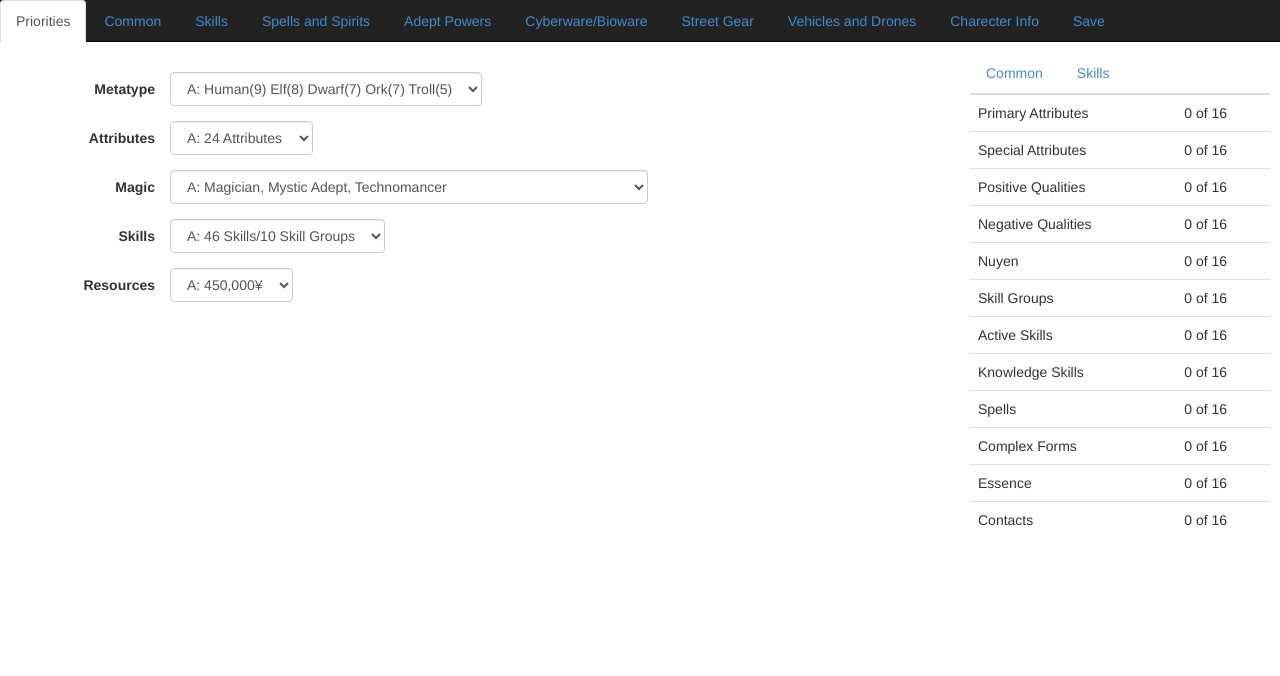
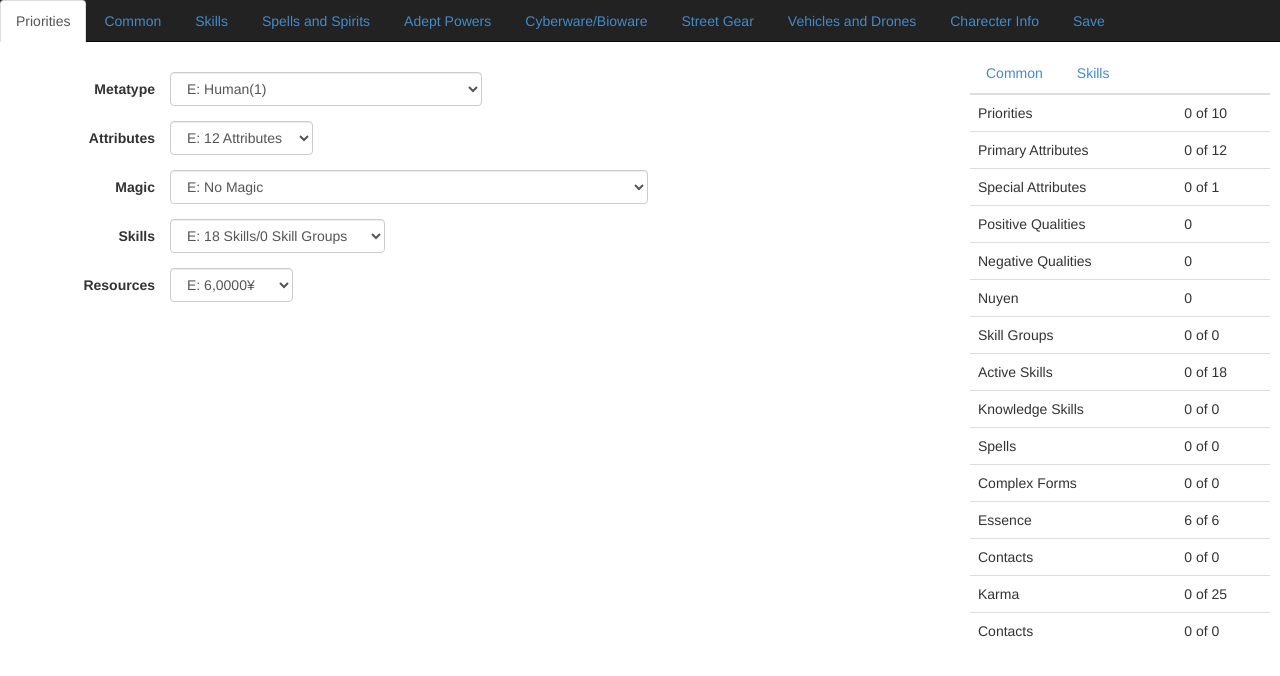
Before and after one commit to albertwohletz/wiz, a Django app: page / in a window 1280 px wide. Shown: the top 676 px of the page. Run offline with Django 3.2, Linux system fonts and the light colour scheme; data that the repository does not hold is empty; some libraries are stand-ins or nearby versions.

Commit message:
priorities and green color if succes.

```diff
--- a/Frontend/static/js/common.js
+++ b/Frontend/static/js/common.js
@@ -1,5 +1,5 @@
 $(function(){
-	$( ".spinner" ).spinner({
+	$( ".attribute-spinner" ).spinner({
 		min: 1,
 		max: 6,
 		start: 1,
--- a/Frontend/static/js/main.js
+++ b/Frontend/static/js/main.js
@@ -28,8 +28,14 @@ $(function(){
 
 
 var summary_data={
+	'priorities_spent': 0,
+	'priorities_available': 16,
 	'attributes_spent': 0,
-	'attributes_available': 16
+	'attributes_available': 16,
+	'skills_spent': 0,
+	'skills_available': 16,
+	'skill_groups_spent': 0,
+	'skill_groups_available': 10,
 }
 
 var attributes={
@@ -46,16 +52,47 @@ var attributes={
 	'res': {'base': 1, 'aug': 1}
 }
 
+
 function update_attributes(key, value){
 	summary_data[key] = value;
 	$('#summary-primary-attributes').html(summary_data['attributes_spent'] + ' of ' + summary_data['attributes_available']);
 
 	if (summary_data['attributes_spent'] > summary_data['attributes_available']){
 		$('#summary-primary-attributes').parent().addClass('danger');
+		$('#summary-primary-attributes').parent().removeClass('success');
+	} else if (summary_data['attributes_spent'] == summary_data['attributes_available']) {
+		$('#summary-primary-attributes').parent().addClass('success');
+		$('#summary-primary-attributes').parent().removeClass('danger');
 	} else {
 		$('#summary-primary-attributes').parent().removeClass('danger');
+		$('#summary-primary-attributes').parent().removeClass('success');
 	}
 }
+
+function update_skills(key, value){
+	summary_data[key] = value;
+
+	$('#summary-skills').html(summary_data['skills_spent'] + ' of ' + summary_data['skills_available']);
+	$('#summary-groups').html(summary_data['skill_groups_spent'] + ' of ' + summary_data['skill_groups_available']);
+
+	if (summary_data['skills_spent'] > summary_data['attributes_available']){
+		$('#summary-skills').parent().addClass('danger');
+		$('#summary-skills').parent().removeClass('success');
+	} else if (summary_data['skills_spent'] == summary_data['attributes_available']){
+		$('#summary-skills').parent().addClass('success');
+		$('#summary-skills').parent().removeClass('danger');
+	} else {
+		$('#summary-skills').parent().removeClass('danger');
+		$('#summary-skills').parent().removeClass('success');
+	}
+
+	if (summary_data['skill_groups_spent'] > summary_data['skill_groups_available']){
+		$('#summary-groups').parent().addClass('danger');
+	} else {
+		$('#summary-groups').parent().removeClass('danger');
+	}
+}
+
 
 function get_data(key){
 	return data[key];
--- a/Frontend/static/js/priorities.js
+++ b/Frontend/static/js/priorities.js
@@ -1,6 +1,31 @@
 // Priorities click handlers
 $(function(){
+	$(".priority").change(function(){
+		var sum = 0
+		$('.priority>option:selected').each(function(){
+			sum += parseInt($(this).attr('index'));
+		});
+
+		$('#summary-priorities').html(sum + ' of 10')
+
+		if (sum == 10){
+			$('#summary-priorities').parent().addClass('success');
+			$('#summary-priorities').parent().removeClass('danger');
+		} else if (sum > 10){
+			$('#summary-priorities').parent().addClass('danger');
+			$('#summary-priorities').parent().removeClass('success');
+		} else {
+			$('#summary-priorities').parent().removeClass('danger');
+			$('#summary-priorities').parent().removeClass('success');
+		}
+	});
+	$('#priority-attributes>option:selected').attr('index')
 	$('#priority-attributes').change(function() {
 		update_attributes('attributes_available', $(this).val());
 	});
+	$('#priority-skills').change(function() {
+		var val = $(this).val()
+		update_skills('skills_available', val.split('/')[0]);
+		update_skills('skill_groups_available', val.split('/')[1]);
+	});
 });
--- /dev/null
+++ b/Frontend/static/js/skills.js
@@ -0,0 +1,28 @@
+$(function(){
+	$( ".skill-spinner" ).spinner({
+		min: 1,
+		max: 6,
+		start: 1,
+		spin: function( event, ui ) {
+			set_attribute($(this).attr('id'), ui.value);
+			sum=0;
+			$('.skill-spinner').each(function(){
+		    	sum += parseInt($(this).val() - $(this).attr('aria-valuemin'));
+			});
+			update_skills('skills_spent', sum);
+      	}
+	});
+	$( ".group-spinner" ).spinner({
+		min: 1,
+		max: 6,
+		start: 1,
+		spin: function( event, ui ) {
+			set_attribute($(this).attr('id'), ui.value);
+			sum=0;
+			$('.group-spinner').each(function(){
+		    	sum += parseInt($(this).val() - $(this).attr('aria-valuemin'));
+			});
+			update_skills('skill_groups_spent', sum);
+      	}
+	});
+});
--- a/Frontend/views.py
+++ b/Frontend/views.py
@@ -22,6 +22,22 @@ def home(request):
             'metatype': {},
             'attributes': {'A':24,'B':20,'C':16,'D':14,'E':12}
         },
+        'skill_groups': [
+            'Biotech',
+            'Sorcery',
+            'Influence',
+            'Engineering',
+            'Tasking',
+            'Close Combat',
+            'Stealth',
+            'Firearms',
+            'Cracking',
+            'Outdoors',
+            'Conjuring',
+            'Electronics',
+            'Athletics',
+            'Enchanting'
+        ]
     }
 
     from collections import OrderedDict
--- a/templates/main.html
+++ b/templates/main.html
@@ -12,6 +12,7 @@
         <script src={% static 'js/main.js' %}></script>
         <script src={% static 'js/priorities.js' %}></script>
         <script src={% static 'js/common.js' %}></script>
+        <script src={% static 'js/skills.js' %}></script>
 	</head>
 	<body>
         <!-- nav buttons -->
@@ -35,6 +36,7 @@
                 <!-- Tab Content -->
                 {% include 'priorities.html' %}
                 {% include 'common.html' %}
+                {% include 'skills.html' %}
             </div>
         </div>
 
@@ -47,18 +49,21 @@
                             <li class='nav-skills'><a data-role="button" href="#">Skills</a></li>
                         </ul>
                 </thead>
-                <tr><td>Primary Attributes</td><td id='summary-primary-attributes'>0 of 16</td></tr>
-                <tr><td>Special Attributes</td><td id='summary-special-attributes'>0 of 16</td></tr>
-                <tr><td>Positive Qualities</td><td id='summary-positive-qualities'>0 of 16</td></tr>
-                <tr><td>Negative Qualities</td><td td='summary-negative-qualities'>0 of 16</td></tr>
-                <tr><td>Nuyen</td><td id='summary-nuyen'>0 of 16</td></tr>
-                <tr><td>Skill Groups</td><td id='summary-groups'>0 of 16</td></tr>
-                <tr><td>Active Skills</td><td id='summary-skills'>0 of 16</td></tr>
-                <tr><td>Knowledge Skills</td><td id='summary-knowledge'>0 of 16</td></tr>
-                <tr><td>Spells</td><td id='summary-spells'>0 of 16</td></tr>
-                <tr><td>Complex Forms</td><td id='summary-forms'>0 of 16</td></tr>
-                <tr><td>Essence</td><td id='summary-essence'>0 of 16</td></tr>
-                <tr><td>Contacts</td><td id='summary-contacts'>0 of 16</td></tr>
+                <tr><td>Priorities</td><td id='summary-priorities'>0 of 10</td></tr>
+                <tr><td>Primary Attributes</td><td id='summary-primary-attributes'>0 of 12</td></tr>
+                <tr><td>Special Attributes</td><td id='summary-special-attributes'>0 of 1</td></tr>
+                <tr><td>Positive Qualities</td><td id='summary-positive-qualities'>0</td></tr>
+                <tr><td>Negative Qualities</td><td td='summary-negative-qualities'>0</td></tr>
+                <tr><td>Nuyen</td><td id='summary-nuyen'>0</td></tr>
+                <tr><td>Skill Groups</td><td id='summary-groups'>0 of 0</td></tr>
+                <tr><td>Active Skills</td><td id='summary-skills'>0 of 18</td></tr>
+                <tr><td>Knowledge Skills</td><td id='summary-knowledge'>0 of 0</td></tr>
+                <tr><td>Spells</td><td id='summary-spells'>0 of 0</td></tr>
+                <tr><td>Complex Forms</td><td id='summary-forms'>0 of 0</td></tr>
+                <tr><td>Essence</td><td id='summary-essence'>6 of 6</td></tr>
+                <tr><td>Contacts</td><td id='summary-contacts'>0 of 0</td></tr>
+                <tr><td>Karma</td><td id='summary-contacts'>0 of 25</td></tr>
+                <tr><td>Contacts</td><td id='summary-contacts'>0 of 0</td></tr>
             </table>
         </div>
         <!-- Karma Essence Nuyen -->
--- a/templates/priorities.html
+++ b/templates/priorities.html
@@ -2,52 +2,52 @@
 	<form class="form-horizontal">
 		<div class="form-group form-inline">
 			<label for="metatype" class="col-sm-2 control-label">Metatype</label>
-		<select class="form-control" id="priority-metatype">
-	  		<option value='A'>A: Human(9) Elf(8) Dwarf(7) Ork(7) Troll(5)</option>
-	  		<option value='B'>B: Human(7) Elf(6) Dwarf(4) Ork(4) Troll(0)</option>
-	  		<option value='C'>C: Human(5) Elf(3) Dwarf(1) Ork(0)</option>
-	  		<option value='D'>D: Human(3) Elf(0)</option>
-	  		<option value='E'>E: Human(1)</option>
+			<select class="form-control priority" id="priority-metatype">
+		  		<option index=4 value='A'>A: Human(9) Elf(8) Dwarf(7) Ork(7) Troll(5)</option>
+		  		<option index=3 value='B'>B: Human(7) Elf(6) Dwarf(4) Ork(4) Troll(0)</option>
+		  		<option index=2 value='C'>C: Human(5) Elf(3) Dwarf(1) Ork(0)</option>
+		  		<option index=1 value='D'>D: Human(3) Elf(0)</option>
+		  		<option index=0 selected value='E'>E: Human(1)</option>
 			</select>
 		</div>
 		<div class="form-group form-inline">
 			<label for="attributes" class="col-sm-2 control-label">Attributes</label>
-		<select class="form-control" id="priority-attributes">
-	  		<option value='{{priorities.attributes.A}}'>A: {{priorities.attributes.A}} Attributes</option>
-	  		<option value='{{priorities.attributes.B}}'>B: {{priorities.attributes.B}} Attributes</option>
-	  		<option value='{{priorities.attributes.C}}'>C: {{priorities.attributes.C}} Attributes</option>
-	  		<option value='{{priorities.attributes.D}}'>D: {{priorities.attributes.D}} Attributes</option>
-	  		<option value='{{priorities.attributes.E}}'>E: {{priorities.attributes.E}} Attributes</option>
+			<select class="form-control priority" id="priority-attributes">
+		  		<option index=4 value='{{priorities.attributes.A}}'>A: {{priorities.attributes.A}} Attributes</option>
+		  		<option index=3 value='{{priorities.attributes.B}}'>B: {{priorities.attributes.B}} Attributes</option>
+		  		<option index=2 value='{{priorities.attributes.C}}'>C: {{priorities.attributes.C}} Attributes</option>
+		  		<option index=1 value='{{priorities.attributes.D}}'>D: {{priorities.attributes.D}} Attributes</option>
+		  		<option index=0 selected value='{{priorities.attributes.E}}'>E: {{priorities.attributes.E}} Attributes</option>
 			</select>
 		</div>
 		<div class="form-group form-inline">
 			<label for="magic" class="col-sm-2 control-label">Magic</label>
-		<select class="form-control" id="priority-magic">
-	  		<option value='A'>A: Magician, Mystic Adept, Technomancer</option>
-	  		<option value='B'>B: Magician, Mystic Adept, Technomancer, Adept, Aspected Magician</option>
-	  		<option value='C'>C: Magician, Mystic Adept, Technomancer, Adept, Aspected Magician</option>
-	  		<option value='D'>D: Adept, Aspected Magician</option>
-	  		<option value='E'>E: No Magic</option>
+			<select class="form-control priority" id="priority-magic">
+		  		<option index=4 value='A'>A: Magician, Mystic Adept, Technomancer</option>
+		  		<option index=3 value='B'>B: Magician, Mystic Adept, Technomancer, Adept, Aspected Magician</option>
+		  		<option index=2 value='C'>C: Magician, Mystic Adept, Technomancer, Adept, Aspected Magician</option>
+		  		<option index=1 value='D'>D: Adept, Aspected Magician</option>
+		  		<option index=0 selected value='E'>E: No Magic</option>
 			</select>
 		</div>
 		<div class="form-group form-inline">
 			<label for="skills" class="col-sm-2 control-label">Skills</label>
-		<select class="form-control" id="priority-skills">
-	  		<option value='A'>A: 46 Skills/10 Skill Groups</option>
-	  		<option value='B'>B: 36 Skills/5 Skill Groups</option>
-	  		<option value='C'>C: 28 Skills/2 Skill Groups</option>
-	  		<option value='D'>D: 22 Skills/0 Skill Groups</option>
-	  		<option value='E'>E: 18 Skills/0 Skill Groups</option>
+			<select class="form-control priority" id="priority-skills">
+		  		<option index=4 value='46/10'>A: 46 Skills/10 Skill Groups</option>
+		  		<option index=3 value='36/5'>B: 36 Skills/5 Skill Groups</option>
+		  		<option index=2 value='28/2'>C: 28 Skills/2 Skill Groups</option>
+		  		<option index=1 value='22/0'>D: 22 Skills/0 Skill Groups</option>
+		  		<option index=0 selected value='18/0'>E: 18 Skills/0 Skill Groups</option>
 			</select>
 		</div>
 		<div class="form-group form-inline">
 			<label for="resources" class="col-sm-2 control-label">Resources</label>
-		<select class="form-control" id="priority-resources">
-	  		<option value='A'>A: 450,000¥</option>
-	  		<option value='B'>B: 275,000¥</option>
-	  		<option value='C'>C: 140,000¥</option>
-	  		<option value='D'>D: 50,000¥</option>
-	  		<option value='E'>E: 6,0000¥</option>
+			<select class="form-control priority" id="priority-resources">
+		  		<option index=4 value='A'>A: 450,000¥</option>
+		  		<option index=3 value='B'>B: 275,000¥</option>
+		  		<option index=2 value='C'>C: 140,000¥</option>
+		  		<option index=1 value='D'>D: 50,000¥</option>
+		  		<option index=0 selected value='E'>E: 6,0000¥</option>
 			</select>
 		</div>
 	</form>
--- a/templates/skills.html
+++ b/templates/skills.html
@@ -0,0 +1,40 @@
+<div role="tabpanel" class="tab-pane" id="skills">
+	<div class='col-xs-4'>
+		<table class='table'>
+			<thead>
+				<tr>
+					<th>Skill Groups</th>
+					<th>Points</th>
+					<th>Karma</th>
+				</tr>
+			</thead>
+			{% for skill in skill_groups %}
+			<tr>
+				<td>{{skill}}</td>
+	            <td class='group-{{skill}}-base'><input class="spinner group-spinner" value="1"></td>
+	            <td class='group-{{skill}}-karma'><input class="spinner group-karma-spinner" value="0"></td>
+			</tr>
+			{% endfor %}
+		</table>
+	</div>
+	<div class='col-xs-8'>
+		<table class='table'>
+			<thead>
+				<tr>
+					<th>Name</th>
+					<th>Attribute</th>
+					<th>Points</th>
+					<th>Karma</th>
+				</tr>
+			</thead>
+			{% for skill in skills %}
+			<tr class='{{skill.skillgroup}}'>
+				<td>{{skill.name}}</td>
+				<td>{{skill.attribute}}</td>
+	            <td class='skill-{{skill.id}}-base'><input class="spinner skill-spinner" value="1"></td>
+	            <td class='skill-{{skill.id}}-karma'><input class="spinner skill-karma-spinner" value="0"></td>
+			</tr>
+			{% endfor %}
+		</table>
+	</div>
+</div>
```
Lines whose indentation alone changed are shown as unchanged.
